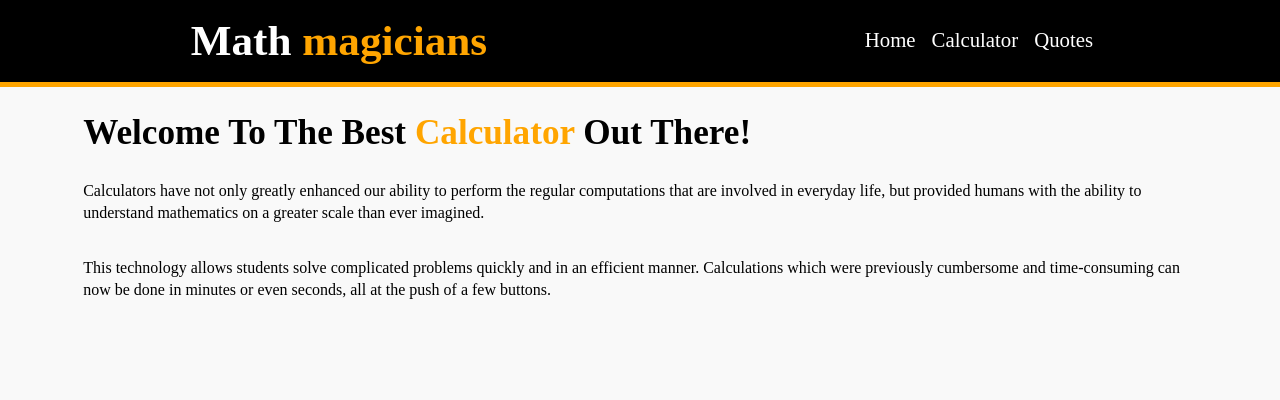
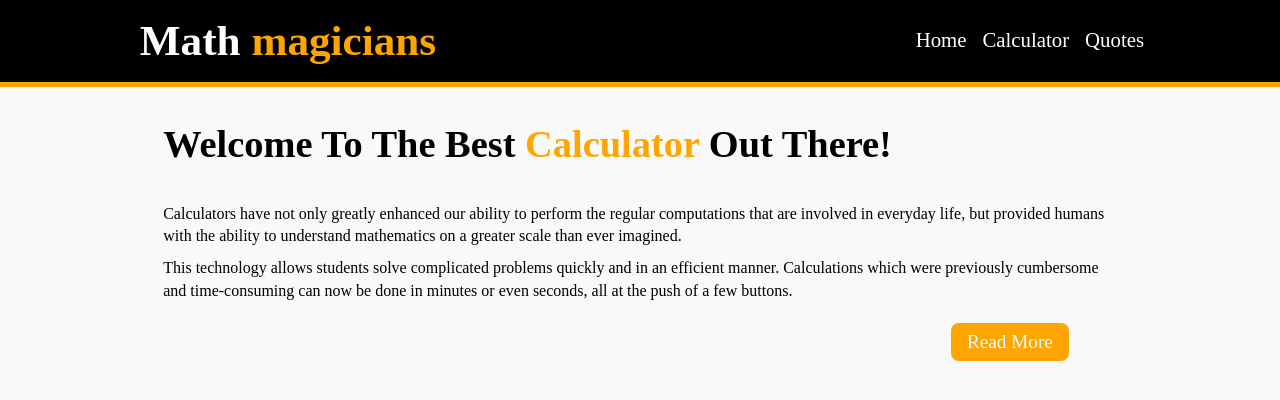
Before and after one commit to BenMukebo/Math-magicians, a React (Create React App) app: page / in a window 1280 px wide. Shown: the top 400 px of the page. Built offline with nearby package versions, Linux system fonts and the light colour scheme.

Commit message:
Add style modification to all pages

```diff
--- a/src/components/Calculator.jsx
+++ b/src/components/Calculator.jsx
@@ -23,9 +23,12 @@ const Calculator = () => {
   };
 
   return (
-    <>
-      {/* <h2>Let's do some math!</h2> */}
-      <section className="items-container">
+    <div className=" section flex-center">
+      <h2>
+        Let&apos;s do some Math
+        <span>!</span>
+      </h2>
+      <section className="calculator-section">
         <div className="flex-center result">
           <div className="input">
             {`
@@ -52,7 +55,7 @@ const Calculator = () => {
           ))}
         </ul>
       </section>
-    </>
+    </div>
   );
 };
 export default Calculator;
--- a/src/components/Home.js
+++ b/src/components/Home.js
@@ -7,16 +7,19 @@ const Home = () => (
       <span> Calculator </span>
       Out There!
     </h2>
-    <p className="">
-      Calculators have not only greatly enhanced our ability to perform the regular
-      computations that are involved in everyday life, but provided humans with the ability
-      to understand mathematics on a greater scale than ever imagined.
-    </p>
-    <p className="">
-      This technology allows students solve complicated problems quickly and in an efficient manner.
-      Calculations which were previously cumbersome and time-consuming can now be done in minutes or
-      even seconds, all at the push of a few buttons.
-    </p>
+    <div className="paragraph">
+      <p>
+        Calculators have not only greatly enhanced our ability to perform the regular
+        computations that are involved in everyday life, but provided humans with the ability
+        to understand mathematics on a greater scale than ever imagined.
+      </p>
+      <p>
+        This technology allows students solve complicated problems quickly and in an efficient
+        manner. Calculations which were previously cumbersome and time-consuming can now be done
+        in minutes or even seconds, all at the push of a few buttons.
+      </p>
+    </div>
+    <button type="button">Read More</button>
   </section>
 );
 
--- a/src/css/App.css
+++ b/src/css/App.css
@@ -6,7 +6,7 @@
   overflow: hidden;
 }
 
-main .items-container li button {
+main .calculator-section li button {
   width: 25%;
   height: 60px;
   color: #272727;
@@ -53,9 +53,9 @@ li .nav-item-link {
   text-decoration: none;
 }
 
-.quote-section p, .home-section p {
+.quote-section p, .home-section .paragraph p {
   font-size: 1rem;
-  padding: 1rem 1.2rem;
+  padding: 0.3rem 0;
   line-height: 1.4;
 }
 
@@ -64,14 +64,23 @@ li .nav-item-link {
   height: 100vh;
   background-size: cover;
   background-repeat: no-repeat;
+  padding: 1.2rem;
 }
-.home-section h2 {
-  font-size: 2.2rem;
-  padding: 1.6rem 1.2rem 0.7rem;
+.home-section .paragraph {
+  padding: 1rem 0;
 }
-.home-section h2 span {
-  color: orange;
+.home-section button {
+  color: #fff;
+  border: none;
+  outline: none;
+  border-radius: 8px;
+  background-color: orange;
+  padding: 8px 16px;
+  float: right;
+  margin-right: 3rem;
+  font-size: 1.2rem;
 }
+
 .quote-section {
   padding: 4rem 2rem;
 }
@@ -87,15 +96,31 @@ body {
   align-items: center;
 }
 
+h2 {
+  font-size: 2.2rem;
+}
+h2 span {
+  color: orange;
+}
+
 main {
   width: 100%;
 }
-main .items-container {
+main .section {
+  height: 100vh;
+  justify-content: space-around;
+  align-items: flex-start;
+  padding: 3rem 1rem 0;
+}
+main .section h2 {
+  width: 30%;
+}
+main .calculator-section {
   max-width: 500px;
-  width: 80%;
+  width: 70%;
   border: 1px solid #272727;
 }
-main .items-container .input {
+main .calculator-section .input {
   width: 100%;
   flex: 1;
   justify-content: flex-end;
@@ -107,44 +132,58 @@ main .items-container .input {
   color: #fff;
   text-align: end;
 }
-main .items-container .input:hover {
+main .calculator-section .input:hover {
   cursor: pointer;
 }
-main .items-container ul {
+main .calculator-section ul {
   list-style: none;
   min-width: 100%;
   border: none;
   outline: none;
 }
-main .items-container li {
+main .calculator-section li {
   width: 100%;
   flex: 1;
+  background-color: aqua;
 }
-main .items-container li button:last-child {
+main .calculator-section li button:last-child {
   background-color: orange;
 }
-main .items-container li button:hover {
+main .calculator-section li button:hover {
   cursor: pointer;
   background-color: rgba(185, 185, 185, 0.658);
   transition: all 0.4s ease-in-out;
 }
-main .items-container li:last-child button:first-child {
+main .calculator-section li:last-child button:first-child {
   width: 50%;
 }
 
 @media screen and (min-width: 540px) {
+  main .calculator-section {
+    width: 50%;
+  }
   main li .btn {
     height: 70px;
   }
 
   .home-section {
-    width: 90%;
+    width: 85%;
+    max-width: 992px;
     margin: 0 auto;
+  }
+  .home-section h2 {
+    font-size: 2.4rem;
+    padding: 1rem 0;
   }
 }
 @media screen and (min-width: 768px) {
   main li .btn {
     height: 70px;
+  }
+
+  header .navbar {
+    justify-content: space-between;
+    padding: 0 10%;
   }
 
   .header-title h1 {
--- a/src/scss/App.scss
+++ b/src/scss/App.scss
@@ -16,13 +16,31 @@ body {
   align-items: center;
 }
 
+h2 {
+  font-size: 2.2rem;
+
+  span {
+    color: $secondary-color;
+  }
+}
+
 main {
   width: 100%;
 
-  .items-container {
+  .section {
+    height: 100vh;
+    justify-content: space-around;
+    align-items: flex-start;
+    padding: 3rem 1rem 0;
 
+    h2 {
+      width: 30%;
+    }
+  }
+
+  .calculator-section {
     max-width: 500px;
-    width: 80%;
+    width: 70%;
     border: 1px solid $text-color;
 
     .input {
@@ -52,6 +70,7 @@ main {
     li {
       width: 100%;
       flex: 1;
+      background-color: aqua;
 
       button {
         @extend %btn-properties;
--- a/src/scss/_home.scss
+++ b/src/scss/_home.scss
@@ -1,6 +1,6 @@
 %p {
   font-size: 1rem;
-  padding: 1rem 1.2rem;
+  padding: 0.3rem 0;
   line-height: 1.4;
   // color: $primary-color;
 }
@@ -11,18 +11,25 @@
 //   background-image: url("../img/background.jpg");
   background-size: cover;
   background-repeat: no-repeat;
+  padding: 1.2rem;
 
-  h2 {
-    font-size: 2.2rem;
-    padding: 1.6rem 1.2rem 0.7rem;
-
-    span {
-      color: $secondary-color;
+  .paragraph {
+    padding: 1rem 0;
+    p {
+      @extend %p;
     }
   }
 
-  p {
-    @extend %p;
+  button {
+    color: $primary-color;
+    border: none;
+    outline: none;
+    border-radius: 8px;
+    background-color: $secondary-color;
+    padding: 8px 16px;
+    float: right;
+    margin-right: 3rem;
+    font-size: 1.2rem;
   }
 }
 
--- a/src/scss/_responsive.scss
+++ b/src/scss/_responsive.scss
@@ -1,5 +1,8 @@
 @media screen and (min-width: 540px) {
   main {
+    .calculator-section  {
+      width: 50%;
+    }
     li {
       .btn {
         height: 70px;
@@ -8,9 +11,14 @@
   }
 
   .home-section {
-    width: 90%;
+    width: 85%;
+    max-width: 992px;
     margin: 0 auto;
 
+    h2 {
+      font-size: 2.4rem;
+      padding: 1rem 0;
+    }
   }
 }
 
@@ -23,8 +31,15 @@
     }
   }
 
+  header {
+    .navbar {
+      justify-content: space-between;
+      padding: 0 10%;
+
+    }
+  }
+
   .header-title {
-
     h1 {
       font-size: 2.7rem;
     }
@@ -35,6 +50,4 @@
       font-size: 1.3rem;
     }
   }
-
-
 }
```
Also changed, not shown: 3 other files (tests, documents, lock files or other folders).
